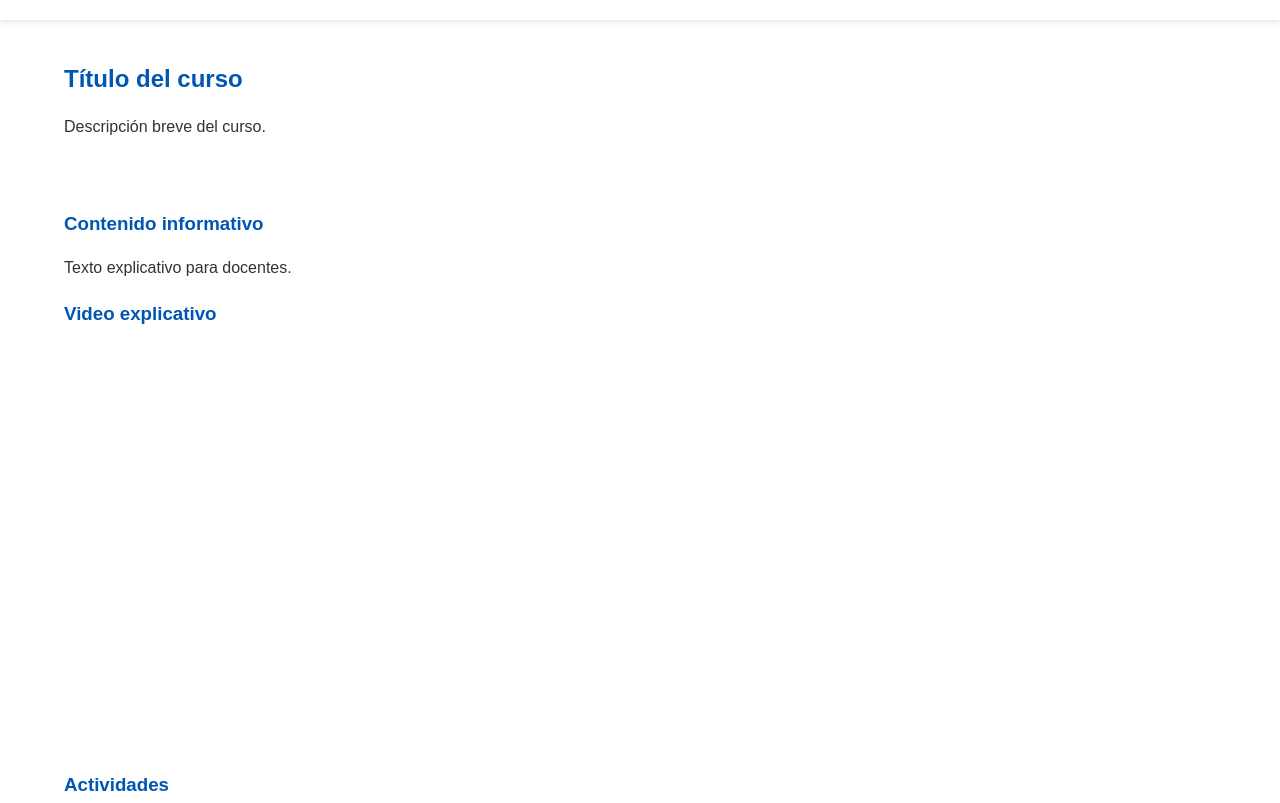
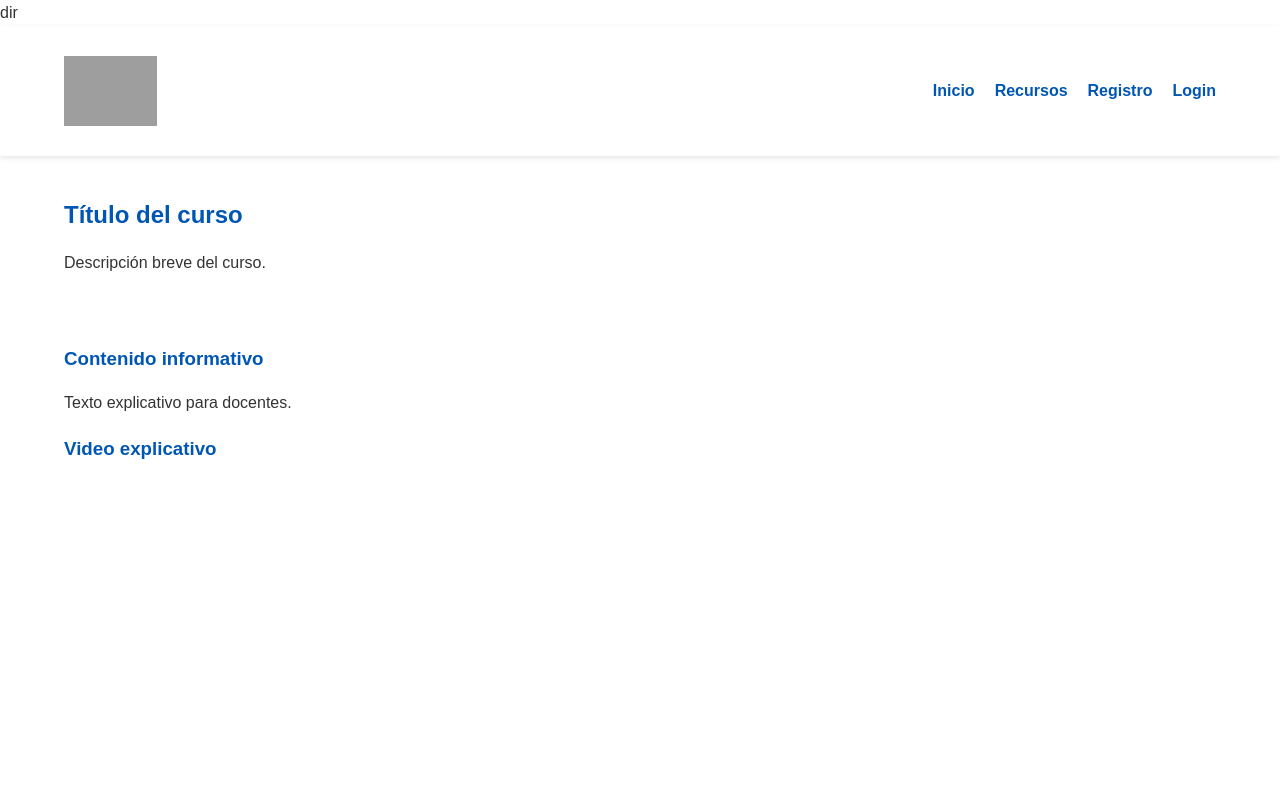
Before and after one commit to FabianaM81/proyecto-neuro-aula, a plain HTML site: page Frontend/html/course_detail.html in a window 1280 px wide. Shown: the top 803 px of the page. Drawn offline with Linux system fonts and the light colour scheme; grey boxes are pictures that could not be loaded.

Commit message:
feat: completar navegación y scripts en la interfaz de curso

```diff
--- a/Frontend/html/course_detail.html
+++ b/Frontend/html/course_detail.html
@@ -3,12 +3,25 @@
 <head>
     <meta charset="UTF-8" />
     <meta name="viewport" content="width=device-width, initial-scale=1.0"/>
-    <title>Página del Curso</title>
+    <title>Página del Curso</title>dir
+
     <link rel="stylesheet" href="../css/style.css" />
 </head>
 <body>
     <header>
-        <!-- Menú de navegación -->
+    <nav class="navbar">
+    <div class="container">
+        <a href="../index.html" class="logo">
+            <img src="../assets/LogoNeuroAula.png" alt="NeuroAula Logo" />
+        </a>
+        <ul class="nav-links">
+            <li><a href="../index.html">Inicio</a></li>
+            <li><a href="resources.html">Recursos</a></li>
+            <li><a href="register.html">Registro</a></li>
+            <li><a href="login.html">Login</a></li>
+        </ul>
+    </div>
+</nav>
     </header>
 
     <main>
@@ -52,5 +65,7 @@
     <footer>
         <p>&copy; 2025 NeuroAula. Todos los derechos reservados.</p>
     </footer>
+<script src="../js/main.js"></script>
+<script src="../js/course.js"></script>
 </body>
 </html>
```
